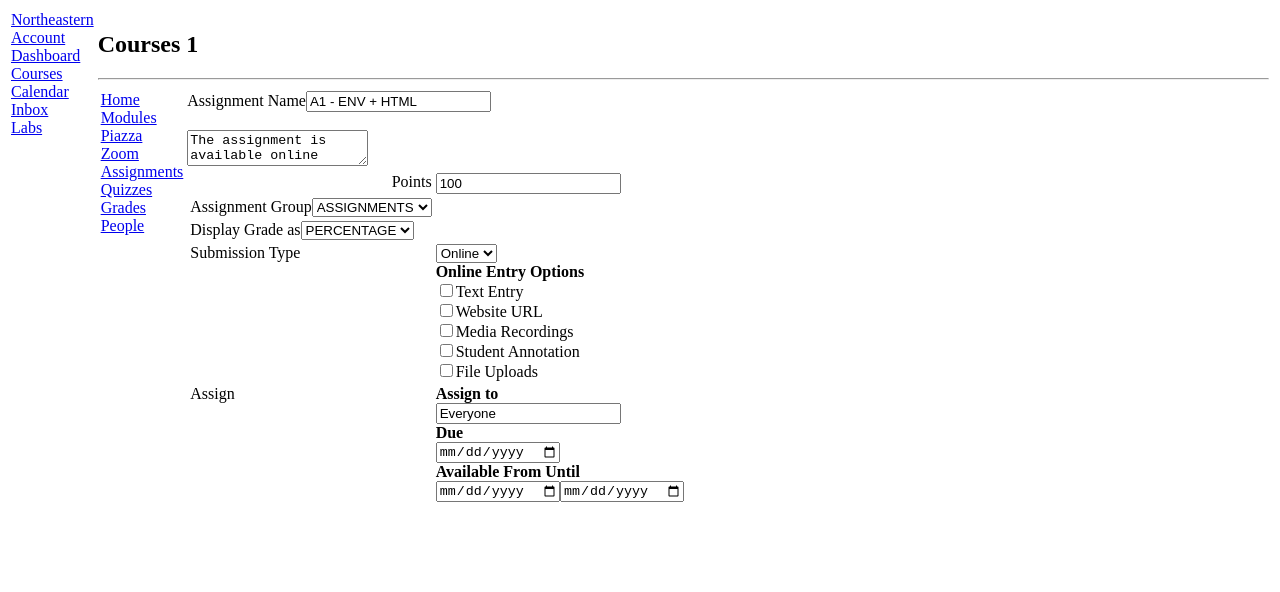
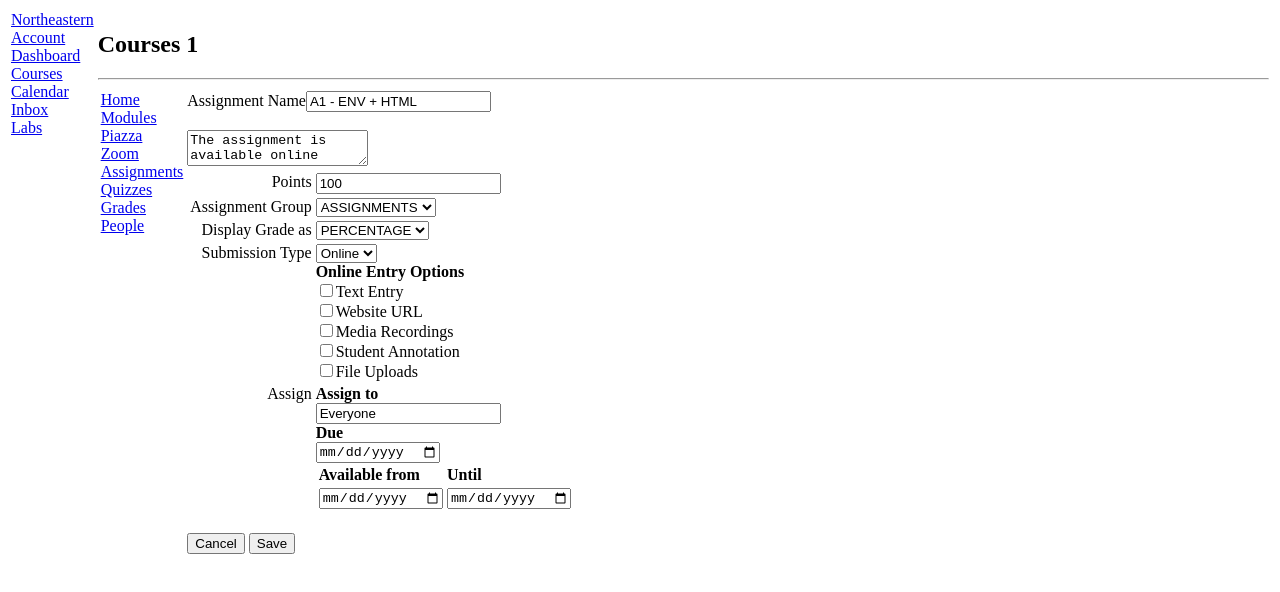
Before and after one commit to Ethan-Anthony/webdev-client, a Next.js app: page /courses/1/assignments/1 in a window 1280 px wide. Shown: the top 592 px of the page. Built offline with nearby package versions, Linux system fonts and the light colour scheme.

Commit message:
Final things

```diff
--- a/app/(kambaz)/courses/[cid]/assignments/[aid]/page.tsx
+++ b/app/(kambaz)/courses/[cid]/assignments/[aid]/page.tsx
@@ -1,4 +1,11 @@
-export default function AssignmentEditor() {
+import Link from "next/link";
+
+export default async function AssignmentEditor({
+  params,
+}: {
+  params: Promise<{ cid: string }>;
+}) {
+    const { cid } = await params;
     return (
       <div id="wd-assignments-editor">
         <label htmlFor="wd-name">Assignment Name</label>
@@ -18,10 +25,11 @@
                 <input id="wd-points" defaultValue={100} />
               </td>
             </tr>
-            {/* Complete on your own — see checklist below */}
             <tr>
-              <td align="left" >
+              <td align="right" valign="top">
                 <label htmlFor="wd-group">Assignment Group</label>
+              </td>
+              <td>
                 <select id="wd-group" defaultValue="ASSIGNMENTS">
                   <option value="ASSIGNMENTS">ASSIGNMENTS</option>
                   <option value="QUIZZES">QUIZZES</option>
@@ -31,15 +39,17 @@
               </td>
             </tr>
             <tr>
-              <td align="left">
+              <td align="right" valign="top">
                 <label htmlFor="wd-display-grade-as">Display Grade as</label>
+              </td>
+              <td>
                 <select id="wd-display-grade-as" defaultValue="PERCENTAGE">
                   <option value="PERCENTAGE">PERCENTAGE</option>
                 </select>
               </td>
             </tr>
             <tr>
-              <td align="left" valign="top">
+              <td align="right" valign="top">
                 <label htmlFor="wd-submission-type">Submission Type</label>
               </td>
               <td>
@@ -66,29 +76,55 @@
               </td>
             </tr>
             <tr>
-              <td align="left" valign="top">
+              <td align="right" valign="top">
                 <label htmlFor="wd-assign-to">Assign</label>
               </td>
               <td>
-                <label><b> Assign to</b></label>
+                <label htmlFor="wd-assign-to"><b>Assign to</b></label>
                 <br />
                 <input id="wd-assign-to" defaultValue="Everyone"/>
                 <br />
-                <b>Due</b>
+                <label htmlFor="wd-due-date"><b>Due</b></label>
                 <br />
                 <input type="date" id="wd-due-date"/>
                 <br />
-                <b>Available From </b>
-                <b>Until</b>
-                <br />
-                <input type="date" id="wd-available-from"/>
-                <input type="date" id="wd-available-until"/>
+                <table>
+                  <tbody>
+                    <tr>
+                      <td>
+                        <label htmlFor="wd-available-from">
+                          <b>Available from</b>
+                        </label>
+                      </td>
+                      <td>
+                        <label htmlFor="wd-available-until">
+                          <b>Until</b>
+                        </label>
+                      </td>
+                    </tr>
+                    <tr>
+                      <td>
+                        <input type="date" id="wd-available-from"/>
+                      </td>
+                      <td>
+                        <input type="date" id="wd-available-until"/>
+                      </td>
+                    </tr>
+                  </tbody>
+                </table>
               </td>
 
             </tr>
 
           </tbody>
         </table>
+        <br />
+        <Link href={`/courses/${cid}/assignments`} id="wd-cancel">
+          <button type="button">Cancel</button>
+        </Link>{" "}
+        <Link href={`/courses/${cid}/assignments`} id="wd-save">
+          <button type="button">Save</button>
+        </Link>
       </div>
     );
   }
--- a/app/labs/lab1/AnchorTag.tsx
+++ b/app/labs/lab1/AnchorTag.tsx
@@ -8,7 +8,7 @@
         </a>{" "}
         to get dummy text
         <br />
-        <a href="https://github.com/jannunzi" id="wd-github">
+        <a href="https://github.com/Ethan-Anthony/webdev-client" id="wd-github">
           GitHub
         </a>
         <br />
```
Also changed, not shown: app/(kambaz)/courses/[cid]/assignments/page.tsx (+6 -6 lines), app/(kambaz)/courses/[cid]/grades/page.tsx (added, +7 -0 lines), app/(kambaz)/courses/[cid]/people/table/page.tsx (added, +7 -0 lines), app/(kambaz)/courses/[cid]/piazza/page.tsx (added, +7 -0 lines), app/(kambaz)/courses/[cid]/quizzes/page.tsx (added, +7 -0 lines), app/(kambaz)/courses/[cid]/zoom/page.tsx (added, +7 -0 lines).
